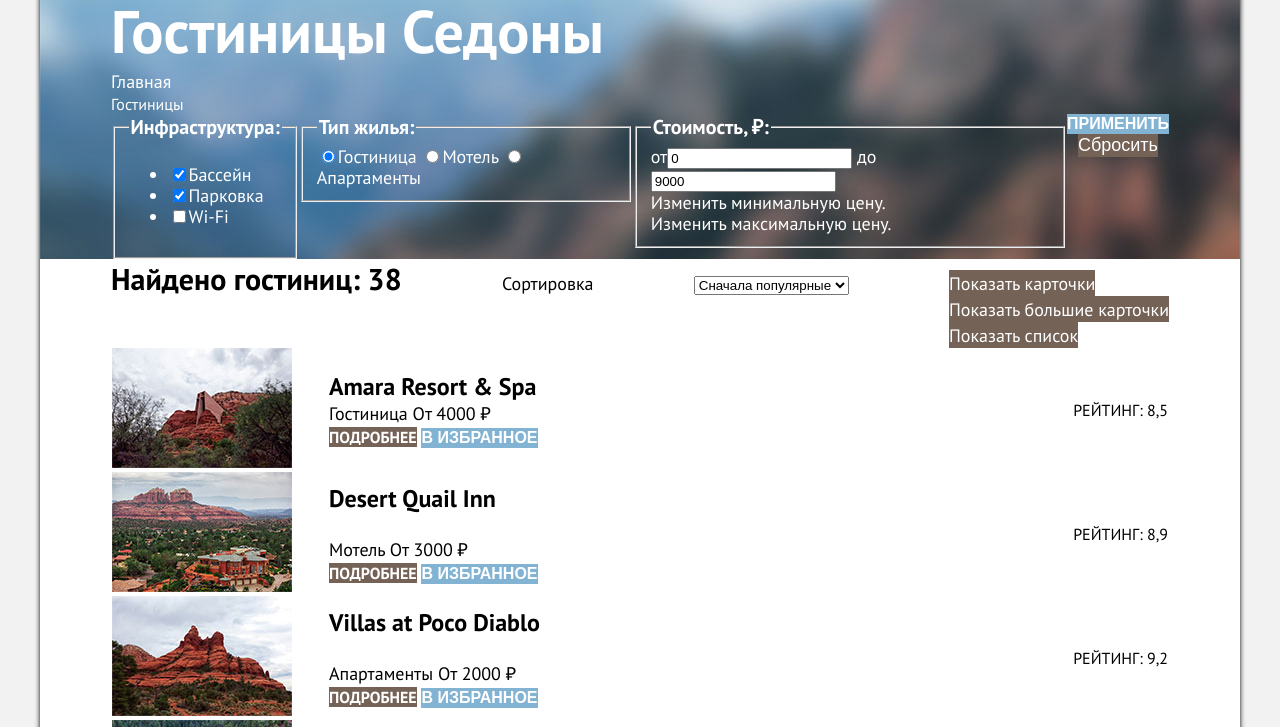
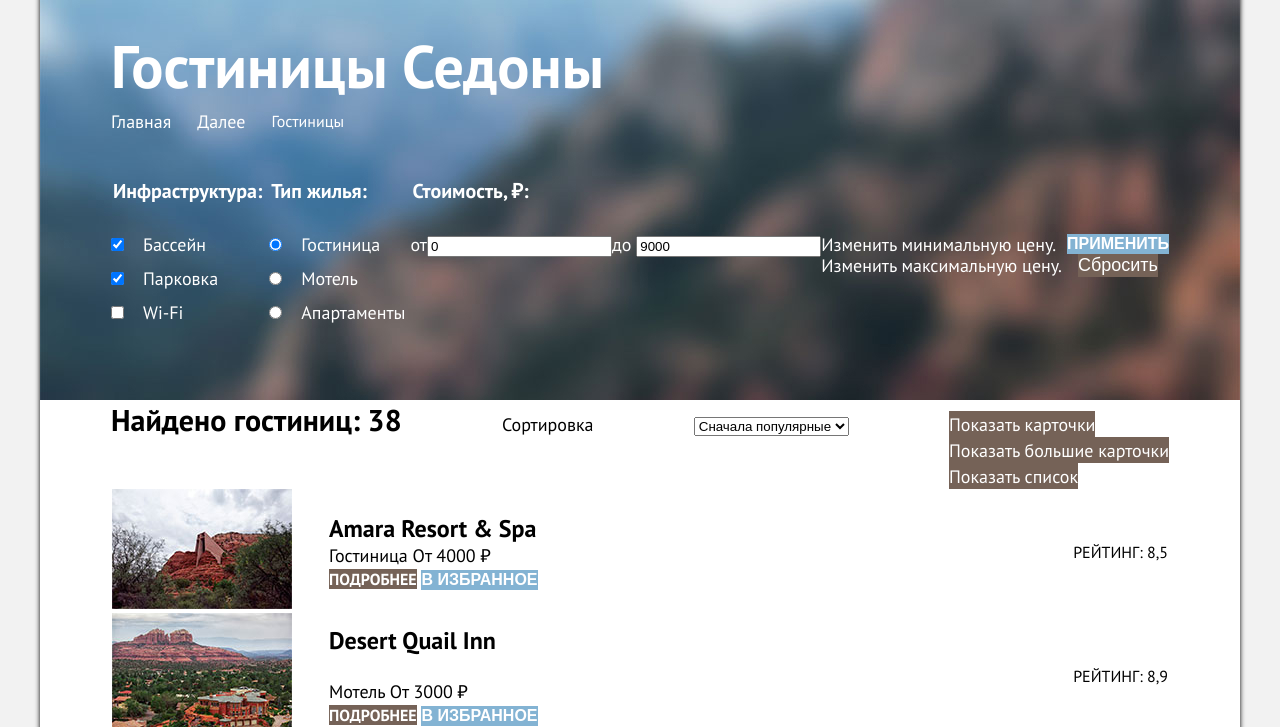
Before and after one commit to AvocadoAvocado/1864543-sedona-32, a plain HTML site: page catalog.html in a window 1280 px wide. Shown: the part 73-800 px from the top of the page. Drawn offline with Linux system fonts and the light colour scheme.

Commit message:
фильтр сетка

```diff
--- a/catalog.html
+++ b/catalog.html
@@ -10,7 +10,8 @@
 <body>
   <div class="page-container">
     <header class="page-header">
-      <img class="page-header-logo" src="images/header/page-logo.svg" alt="Логотип городка Седона" width="138" height="70">
+      <img class="page-header-logo" src="images/header/page-logo.svg" alt="Логотип городка Седона" width="138"
+        height="70">
       <div class="header-container">
         <nav class="navigation">
           <ul class="navigation-list clean">
@@ -42,51 +43,54 @@
               <a class="breadcrumbs-link clean" href="index.html"><span class="visually-hidden">Главная</span></a>
             </li>
             <li class="breadcrumbs-item">
+              <a class="breadcrumbs-link clean" href="index.html"><span class="visually-hidden">Далее</span></a>
+            </li>
+            <li class="breadcrumbs-item">
               <a class="breadcrumbs-link clean">Гостиницы</a>
             </li>
           </ul>
           <div class="container-filter-col">
             <form class="catalog-filter" action="https://echo.htmlacademy.ru/" method="get">
-              <fieldset class="catalog-filter-group">
+              <fieldset class="catalog-filter-group clean">
                 <legend class="catalog-filter-title">Инфраструктура:</legend>
-                <ul class="catalog-filter-list">
+                <ul class="catalog-filter-list clean">
                   <li class="catalog-filter-item">
                     <label class="feature">
-                      <input class="visually-hidden feature-input" type="checkbox" name="pool" checked>Бассейн
+                      <input class="visually-hidden feature-input clean" type="checkbox" name="pool" checked>Бассейн
                     </label>
                   </li>
 
                   <li class="catalog-filter-item">
                     <label class="feature">
-                      <input class="visually-hidden feature-input" type="checkbox" name="parking" checked>Парковка
+                      <input class="visually-hidden feature-input clean" type="checkbox" name="parking" checked>Парковка
                     </label>
                   </li>
                   <li class="catalog-filter-item">
                     <label class="feature">
-                      <input class="visually-hidden feature-input" type="checkbox" name="wīfī">Wi-Fi
+                      <input class="visually-hidden feature-input clean" type="checkbox" name="wīfī">Wi-Fi
                     </label>
                   </li>
                 </ul>
               </fieldset>
 
-              <fieldset class="catalog-filter-group">
+              <fieldset class="catalog-filter-group clean">
                 <legend class="catalog-filter-title">Тип жилья:</legend>
                 <label class="house-type">
-                  <input class="visually-hidden house-type-input" type="radio" name="type-group" value="hotel"
+                  <input class="visually-hidden house-type-input clean" type="radio" name="type-group" value="hotel"
                     checked>Гостиница
                 </label>
 
                 <label class="house-type">
-                  <input class="visually-hidden house-type-input" type="radio" name="type-group" value="motel">Мотель
+                  <input class="visually-hidden house-type-input clean" type="radio" name="type-group" value="motel">Мотель
                 </label>
 
                 <label class="house-type">
-                  <input class="visually-hidden house-type-input" type="radio" name="type-group"
+                  <input class="visually-hidden house-type-input clean" type="radio" name="type-group"
                     value="apartments">Апартаменты
                 </label>
               </fieldset>
 
-              <fieldset class="catalog-filter-group">
+              <fieldset class="catalog-filter-group-wide clean">
                 <legend class="catalog-filter-title">Стоимость, ₽:</legend>
                 <label class="catalog-filter-label">
                   от<input class="catalog-filter-input" type="text" name="min-price" value="0">
--- a/styles/styles.css
+++ b/styles/styles.css
@@ -417,11 +417,14 @@ ul .advantage-item-title {
 }
 
 .inner-content {
+  display: block;
   color: #FFFFFF;
+  background-image: url("../images/catalog/catalog-filter.jpg");
   background-color: #756257;
-  background-image: url("../images/catalog/catalog-filter.jpg");
   background-size: 100% auto;
   background-repeat: no-repeat;
+  padding-top: 35px;
+  padding-bottom: 77px;
 }
 
 .button-favorites {
@@ -506,6 +509,12 @@ ul .advantage-item-title {
 .inner-content-title {
   font-size: 60px;
   line-height: 78px;
+  padding-bottom: 5px;
+}
+
+.breadcrumbs {
+  display: flex;
+  flex-direction: row;
 }
 
 .breadcrumbs-link {
@@ -514,17 +523,40 @@ ul .advantage-item-title {
   font-weight: 400;
   text-transform: none;
   color: #FFFFFF;
+  padding-right: 26px;
 }
 
 .catalog-filter {
   display: flex;
   align-items: flex-start;
+  justify-content: space-between;
+}
+
+.catalog-filter-item:last-child {
+  padding-bottom: 0;
+}
+
+.house-type:last-child {
+  padding-bottom: 0;
 }
 
 .button-action {
   display: flex;
   flex-direction: column;
-  align-items: center
+  align-items: center;
+  padding-top: 56px;
+}
+
+.container-filter-col {
+  padding-top: 45px;
+}
+
+.catalog-filter-title {
+  padding-bottom: 30px;
+}
+
+.catalog-filter-item {
+  padding-bottom: 13px;
 }
 
 .catalog-filter-title {
@@ -532,6 +564,11 @@ ul .advantage-item-title {
   line-height: 26px;
   font-weight: 700;
   text-transform: none;
+}
+
+.catalog-filter-group-wide {
+  display: flex;
+  align-items: flex-start;
 }
 
 .sorting-container {
@@ -566,6 +603,20 @@ ul .advantage-item-title {
   line-height: 23px;
   font-weight: 400;
   text-transform: none;
+  margin-right: 19px;
+}
+
+.catalog-filter-group {
+  display: flex;
+  flex-direction: column;
+}
+
+.house-type-input {
+  margin-right: 19px;
+}
+
+.house-type {
+  padding-bottom: 13px;
 }
 
 .button-apply {
```
